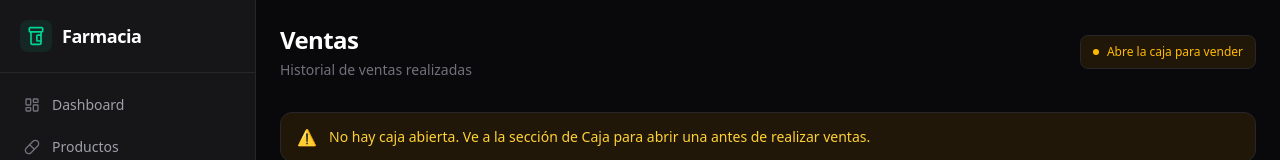
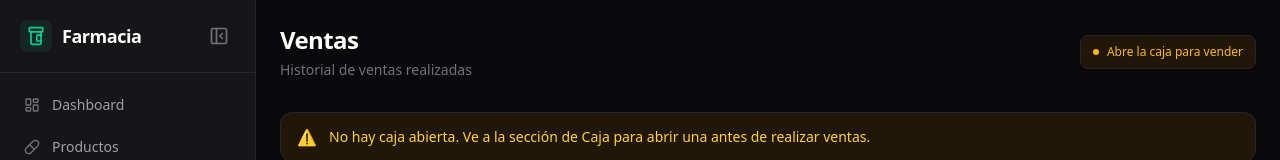
Before and after one commit to VikusS3/sistema-farmacia, a Next.js app in the folder frontend/: page /ventas in a window 1280 px wide. Shown: the top 160 px of the page. Built offline with nearby package versions, Linux system fonts and the light colour scheme; no server answers; sample sign-in values are in the browser's storage.

Commit message:
feat: add API URL configuration, enhance sidebar functionality, and improve animations

```diff
--- a/frontend/package.json
+++ b/frontend/package.json
@@ -2,6 +2,9 @@
   "name": "frontend",
   "version": "0.1.0",
   "private": true,
+  "engines": {
+    "node": ">=18.17.0"
+  },
   "scripts": {
     "dev": "next dev",
     "build": "next build",
--- a/frontend/src/app/(dashboard)/layout.js
+++ b/frontend/src/app/(dashboard)/layout.js
@@ -1,6 +1,6 @@
 'use client';
 
-import { useEffect } from 'react';
+import { useEffect, useState } from 'react';
 import { useRouter, usePathname } from 'next/navigation';
 import { useAuth } from '@/context/AuthContext';
 import Sidebar from '@/components/Sidebar';
@@ -10,6 +10,19 @@ export default function DashboardLayout({ children }) {
   const { user, loading } = useAuth();
   const router = useRouter();
   const pathname = usePathname();
+  const [sidebarOpen, setSidebarOpen] = useState(() => {
+    if (typeof window !== "undefined") {
+      return window.matchMedia("(min-width: 1024px)").matches;
+    }
+    return false;
+  });
+
+  useEffect(() => {
+    const mql = window.matchMedia("(min-width: 1024px)");
+    const handler = (e) => setSidebarOpen(e.matches);
+    mql.addEventListener("change", handler);
+    return () => mql.removeEventListener("change", handler);
+  }, []);
 
   useEffect(() => {
     if (!loading && !user) {
@@ -31,8 +44,8 @@ export default function DashboardLayout({ children }) {
 
   return (
     <div className="min-h-screen bg-zinc-950">
-      <Sidebar />
-      <main className="lg:ml-64 min-h-screen">
+      <Sidebar isOpen={sidebarOpen} onToggle={() => setSidebarOpen(v => !v)} />
+      <main className={`min-h-screen transition-all duration-300 ${sidebarOpen ? 'lg:ml-64' : 'lg:ml-0'}`}>
         {children}
       </main>
     </div>
--- a/frontend/src/app/globals.css
+++ b/frontend/src/app/globals.css
@@ -98,3 +98,23 @@ button {
 .animate-fade-in {
   animation: fade-in 0.4s ease-out both;
 }
+
+/* Staggered card entry */
+@keyframes stagger-in {
+  from { opacity: 0; transform: translateY(12px) scale(0.97); }
+  to { opacity: 1; transform: translateY(0) scale(1); }
+}
+
+.stagger-in {
+  animation: stagger-in 0.35s ease-out both;
+}
+
+/* Slide-in for conditional sections */
+@keyframes slide-in {
+  from { opacity: 0; transform: translateY(-4px); }
+  to { opacity: 1; transform: translateY(0); }
+}
+
+.slide-in {
+  animation: slide-in 0.2s ease-out both;
+}
--- a/frontend/src/components/Sidebar.js
+++ b/frontend/src/components/Sidebar.js
@@ -19,6 +19,8 @@ import {
   UserCircle,
   LogOut,
   PillBottle,
+  PanelLeftClose,
+  PanelLeftOpen,
 } from "lucide-react";
 
 const menuItems = [
@@ -35,7 +37,7 @@ const menuItems = [
   { name: "Usuarios", href: "/usuarios", icon: UserCircle },
 ];
 
-export default function Sidebar() {
+export default function Sidebar({ isOpen = true, onToggle }) {
   const pathname = usePathname();
   const { user, logout } = useAuth();
   const [alertasCount, setAlertasCount] = useState(0);
@@ -55,8 +57,33 @@ export default function Sidebar() {
   }, []);
 
   return (
-    <aside className="w-64 bg-zinc-900/95 border-r border-zinc-800/50 h-screen flex flex-col fixed left-0 top-0 z-50 backdrop-blur-xl">
-      <div className="px-5 py-5 border-b border-zinc-800/50">
+    <>
+      {isOpen && (
+        <div
+          className="fixed inset-0 bg-black/50 z-40 lg:hidden"
+          onClick={onToggle}
+        />
+      )}
+
+      {!isOpen && (
+        <button
+          onClick={onToggle}
+          className="fixed left-4 top-4 z-50 p-2 rounded-lg bg-zinc-900 border border-zinc-800 text-zinc-400 hover:text-zinc-200 hover:bg-zinc-800 transition-all duration-200"
+          title="Abrir menú"
+        >
+          <PanelLeftOpen className="w-5 h-5" />
+        </button>
+      )}
+
+      <aside
+        className={`
+          w-64 bg-zinc-900/95 border-r border-zinc-800/50 h-screen flex flex-col
+          fixed left-0 top-0 z-50 backdrop-blur-xl
+          transition-transform duration-300 ease-in-out
+          ${isOpen ? "translate-x-0" : "-translate-x-64"}
+        `}
+      >
+        <div className="px-5 py-5 border-b border-zinc-800/50 flex items-center justify-between">
           <Link href="/dashboard" className="flex items-center gap-2.5">
             <div className="w-8 h-8 rounded-lg bg-emerald-500/10 flex items-center justify-center">
               <PillBottle className="w-5 h-5 text-emerald-400" />
@@ -65,6 +92,13 @@ export default function Sidebar() {
               Farmacia
             </span>
           </Link>
+          <button
+            onClick={onToggle}
+            className="p-1.5 rounded-lg text-zinc-500 hover:text-zinc-300 hover:bg-zinc-800/50 transition-all duration-200 hidden lg:block"
+            title="Cerrar menú"
+          >
+            <PanelLeftClose className="w-5 h-5" />
+          </button>
         </div>
 
       <nav className="flex-1 overflow-y-auto p-3 space-y-0.5">
@@ -127,5 +161,6 @@ export default function Sidebar() {
         </div>
       </div>
     </aside>
+    </>
   );
 }
```
Also changed, not shown: frontend/src/lib/api.js, 2 other files (tests, documents, lock files or other folders). Lines whose indentation alone changed are shown as unchanged.
